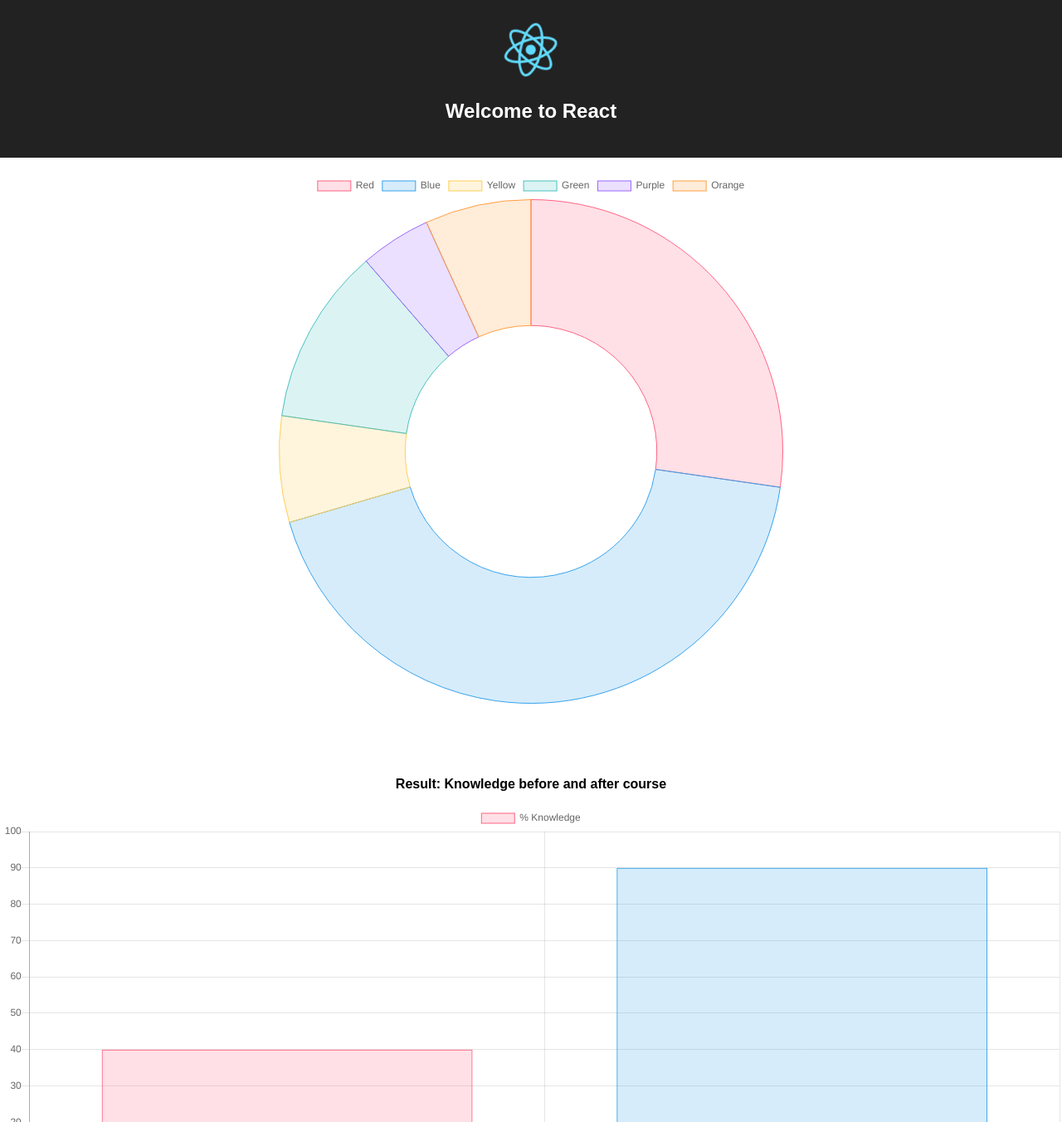
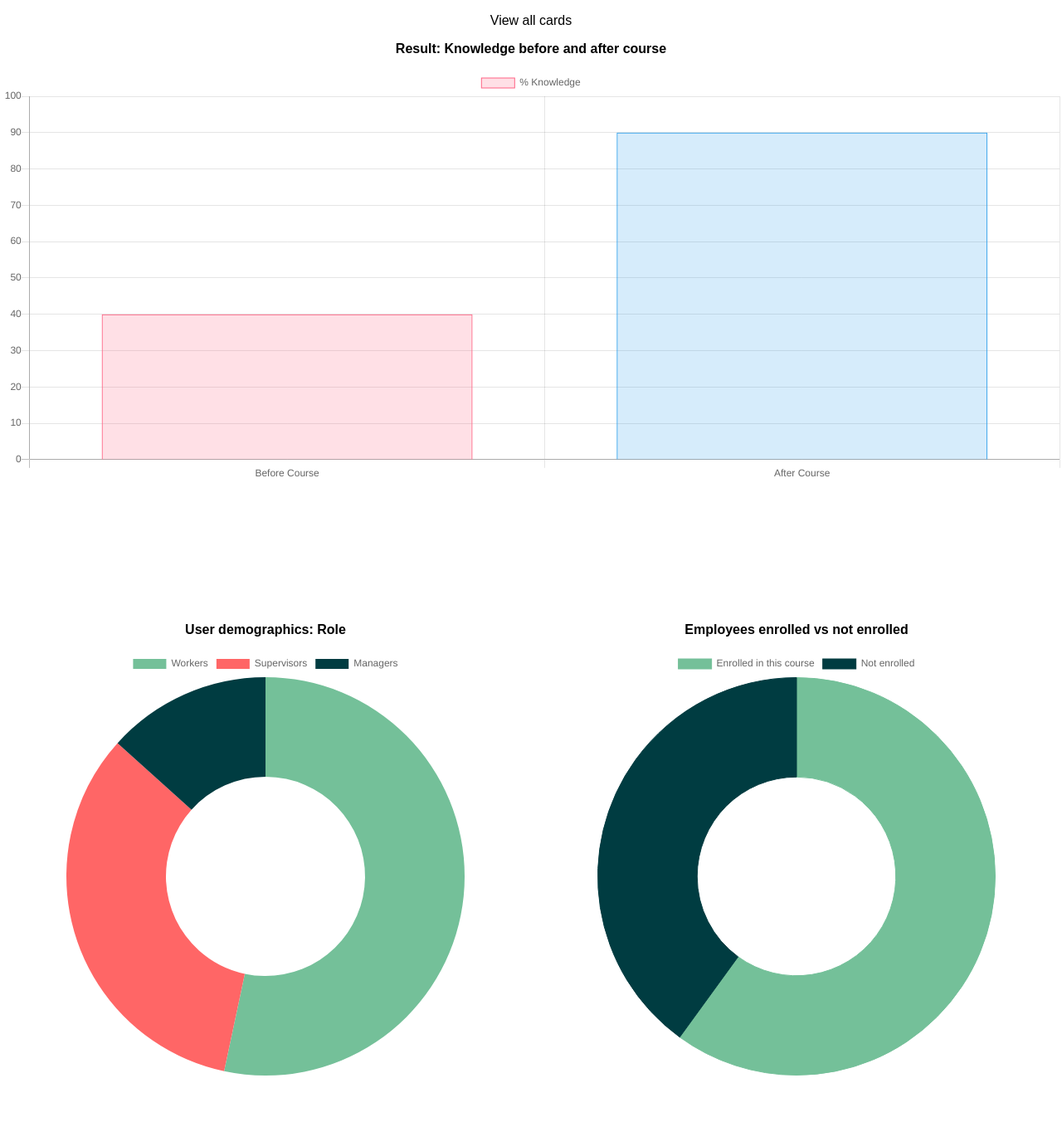
Before and after one commit to spaudanjo/sustify-dashboard, a React (Create React App) app: page / in a window 1280 px wide. Shown: the top 1352 px of the page at 83% size. Built offline with nearby package versions, Linux system fonts and the light colour scheme.

Commit message:
Add doughnut charts and start design requirements

```diff
--- a/src/App.css
+++ b/src/App.css
@@ -22,6 +22,22 @@
   font-size: large;
 }
 
+.wrapper {
+  width: 100%;
+}
+
+.doughnut-1 {
+  float: left;
+  width: 40%;
+  padding: 5%;
+}
+
+.doughnut-2 {
+  float: left;
+  width: 40%;
+  padding: 5%;
+}
+
 @keyframes App-logo-spin {
   from { transform: rotate(0deg); }
   to { transform: rotate(360deg); }
--- a/src/App.js
+++ b/src/App.js
@@ -51,22 +51,51 @@ class App extends Component {
         borderWidth: 1
       }]
     }
+
+    this.doughnutRight = {
+      labels: ["Workers", "Supervisors", "Managers"],
+      datasets: [{
+        label: '% Workers',
+        data: [40, 25, 10],
+        backgroundColor: [
+          'rgba(116, 192, 153)', // Mint
+          'rgba(255, 102, 102)',
+          'rgba(0, 60, 65)' // dark blue
+        ],
+        borderColor: [
+          'rgba(116, 192, 153)',
+          'rgba(54, 162, 235, 1)',
+          'rgba(0, 60, 65)'
+        ],
+        borderWidth: 0
+      }]
+    }
+
+    this.doughnutLeft = {
+      labels: ["Enrolled in this course", "Not enrolled"],
+      datasets: [{
+        label: '% Enrolled',
+        data: [60, 40],
+        backgroundColor: [
+          'rgba(116, 192, 153)', // Mint
+          'rgba(0, 60, 65)' // dark blue
+        ],
+        borderColor: [
+          'rgba(116, 192, 153)', // Mint
+          'rgba(0, 60, 65)' // dark blue
+        ],
+        borderWidth: 1
+      }]
+    }
   }
 
   render() {
     return (
       <div className="App">
-        <header className="App-header">
-          <img src={logo} className="App-logo" alt="logo" />
-          <h1 className="App-title">Welcome to React</h1>
+        <header>
+          <p>View all cards</p>
         </header>
-        <p className="App-intro">
-          <Doughnut data={this.chartData} />
-        </p>
 
-        <br />
-        <br />
-        <br />
         <p><strong>
           Result: Knowledge before and after course
         </strong></p>
@@ -83,6 +112,29 @@ class App extends Component {
           }}
         />
         </p>
+
+        <br />
+        <br />
+        <br />
+        <div className="wrapper">
+          <p className="doughnut-1">
+          <p><strong>User demographics: Role</strong></p>
+            <Doughnut
+              data={this.doughnutRight}
+              width={500}
+              height={500}
+            />
+          </p>
+
+          <p className="doughnut-2">
+          <p><strong>Employees enrolled vs not enrolled</strong></p>
+            <Doughnut
+              data={this.doughnutLeft}
+              width={500}
+              height={500}
+            />
+          </p>
+        </div>
       </div>
     );
   }
```
